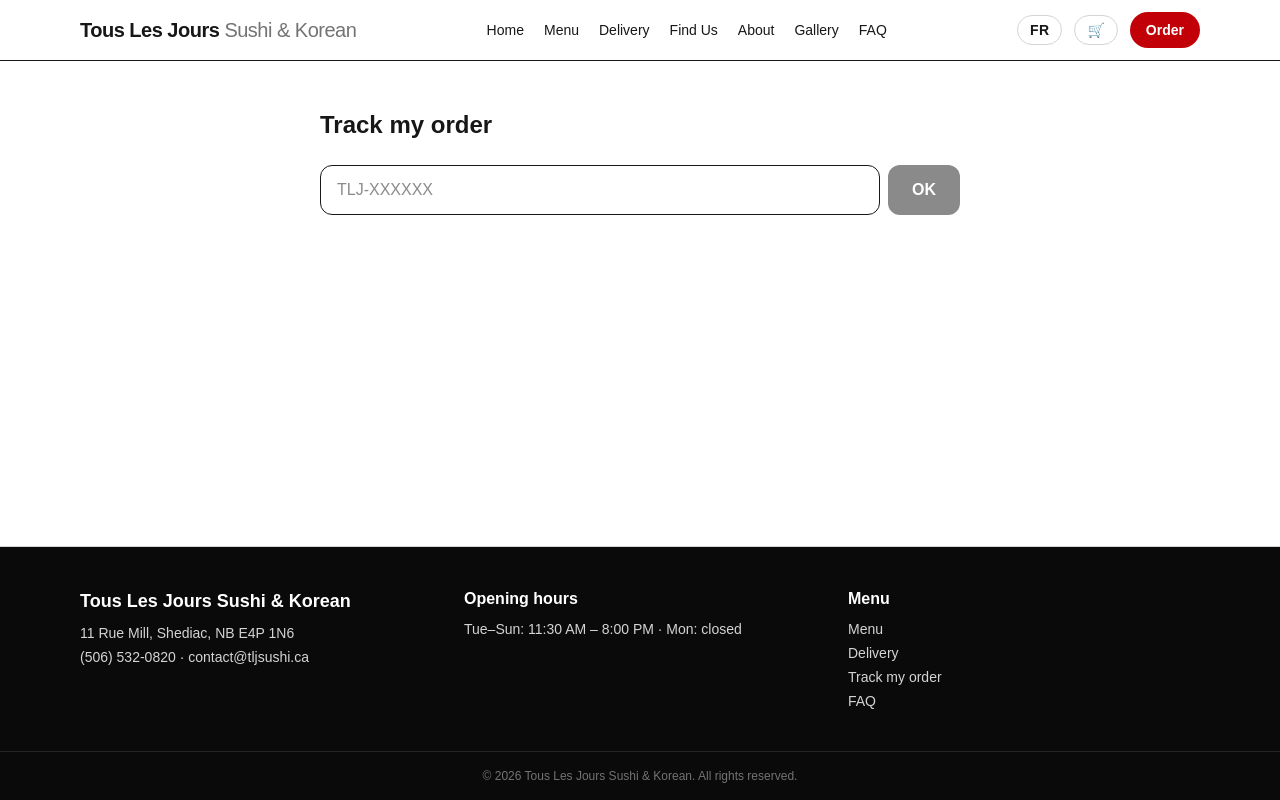
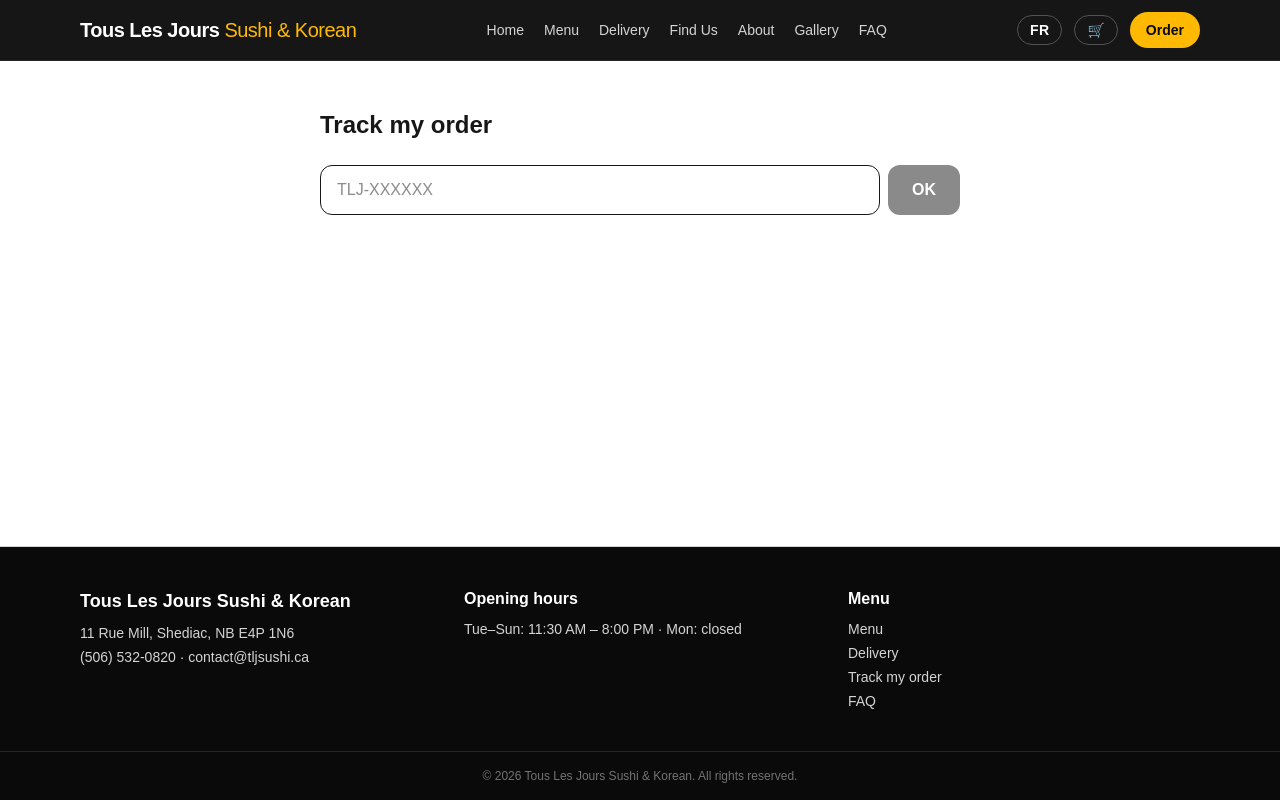
Before and after one commit to choony73/tlj-website, a Next.js app: page /en/suivi-commande in a window 1280 px wide. Built offline with nearby package versions, Linux system fonts and the light colour scheme.

Commit message:
Header: dark theme like original (gold accents), fix white-on-white in dark mode; admin forced light mode

```diff
--- a/src/app/[locale]/suivi-commande/page.tsx
+++ b/src/app/[locale]/suivi-commande/page.tsx
@@ -85,7 +85,7 @@ export default function SuiviCommandePage() {
         <div className="mt-6 rounded-2xl border p-6">
           <div className="flex items-center justify-between">
             <p className="font-bold">{order.id}</p>
-            <span className="rounded-full bg-neutral-100 px-3 py-1 text-sm font-medium">
+            <span className="rounded-full bg-neutral-100 px-3 py-1 text-sm font-medium text-neutral-900">
               {statusLabel[order.status] || order.status}
             </span>
           </div>
--- /dev/null
+++ b/src/app/admin/layout.tsx
@@ -0,0 +1,11 @@
+// 관리자 영역은 라이트 모드로 고정 (다크모드 기기에서도 글씨가 보이도록)
+export default function AdminLayout({children}: {children: React.ReactNode}) {
+  return (
+    <div
+      className="min-h-screen bg-white text-neutral-900"
+      style={{colorScheme: 'light'}}
+    >
+      {children}
+    </div>
+  );
+}
--- a/src/components/Header.tsx
+++ b/src/components/Header.tsx
@@ -16,14 +16,15 @@ export default async function Header() {
   ];
 
   return (
-    <header className="sticky top-0 z-50 border-b bg-white/95 backdrop-blur">
+    <header className="sticky top-0 z-50 border-b border-neutral-800 bg-neutral-950/95 text-white backdrop-blur">
       <div className="mx-auto flex max-w-6xl items-center justify-between px-4 py-3">
         <Link href="/" className="text-xl font-bold tracking-tight">
-          Tous Les Jours <span className="font-normal text-neutral-500">Sushi & Korean</span>
+          Tous Les Jours{' '}
+          <span className="font-normal text-amber-400">Sushi & Korean</span>
         </Link>
-        <nav className="hidden items-center gap-5 text-sm font-medium md:flex">
+        <nav className="hidden items-center gap-5 text-sm font-medium text-neutral-300 md:flex">
           {links.map((l) => (
-            <Link key={l.href} href={l.href} className="hover:text-red-700">
+            <Link key={l.href} href={l.href} className="hover:text-white">
               {l.label}
             </Link>
           ))}
@@ -33,7 +34,7 @@ export default async function Header() {
           <CartButton />
           <Link
             href="/commander"
-            className="rounded-full bg-red-700 px-4 py-2 text-sm font-semibold text-white hover:bg-red-800"
+            className="rounded-full bg-amber-400 px-4 py-2 text-sm font-semibold text-neutral-950 hover:bg-amber-300"
           >
             {t('order')}
           </Link>
--- a/src/components/LanguageSwitcher.tsx
+++ b/src/components/LanguageSwitcher.tsx
@@ -12,7 +12,7 @@ export default function LanguageSwitcher() {
   return (
     <button
       onClick={() => router.replace(pathname, {locale: other})}
-      className="rounded-full border border-neutral-300 px-3 py-1 text-sm font-semibold tracking-wide hover:bg-neutral-100"
+      className="rounded-full border border-neutral-600 px-3 py-1 text-sm font-semibold tracking-wide text-white hover:bg-neutral-800"
       aria-label={locale === 'fr' ? 'Switch to English' : 'Passer au français'}
     >
       {other.toUpperCase()}
--- a/src/components/cart/CartButton.tsx
+++ b/src/components/cart/CartButton.tsx
@@ -8,7 +8,7 @@ export default function CartButton() {
   return (
     <Link
       href="/commander"
-      className="relative rounded-full border border-neutral-300 px-3 py-1 text-sm font-semibold hover:bg-neutral-100"
+      className="relative rounded-full border border-neutral-600 px-3 py-1 text-sm font-semibold text-white hover:bg-neutral-800"
       aria-label="Panier"
     >
       🛒
--- a/src/components/cart/CheckoutFlow.tsx
+++ b/src/components/cart/CheckoutFlow.tsx
@@ -235,7 +235,7 @@ export default function CheckoutFlow() {
             ))}
           </div>
 
-          <div className="mt-6 space-y-2 rounded-2xl bg-neutral-50 p-5 text-sm">
+          <div className="mt-6 space-y-2 rounded-2xl bg-neutral-50 p-5 text-sm text-neutral-900">
             <div className="flex justify-between">
               <span>{t('subtotal')}</span>
               <span>{fmt(subtotal)}</span>
--- a/src/components/cart/ConfirmationContent.tsx
+++ b/src/components/cart/ConfirmationContent.tsx
@@ -47,7 +47,7 @@ export default function ConfirmationContent() {
           <p className="text-5xl">✅</p>
           <h1 className="mt-4 text-2xl font-bold">{t('orderConfirmed')}</h1>
           <p className="mt-2 text-neutral-600">{t('thankYou')}</p>
-          <p className="mt-6 rounded-2xl bg-neutral-50 p-4">
+          <p className="mt-6 rounded-2xl bg-neutral-50 p-4 text-neutral-900">
             {t('orderNumber')}:{' '}
             <span className="text-xl font-bold">{orderId}</span>
           </p>
```
